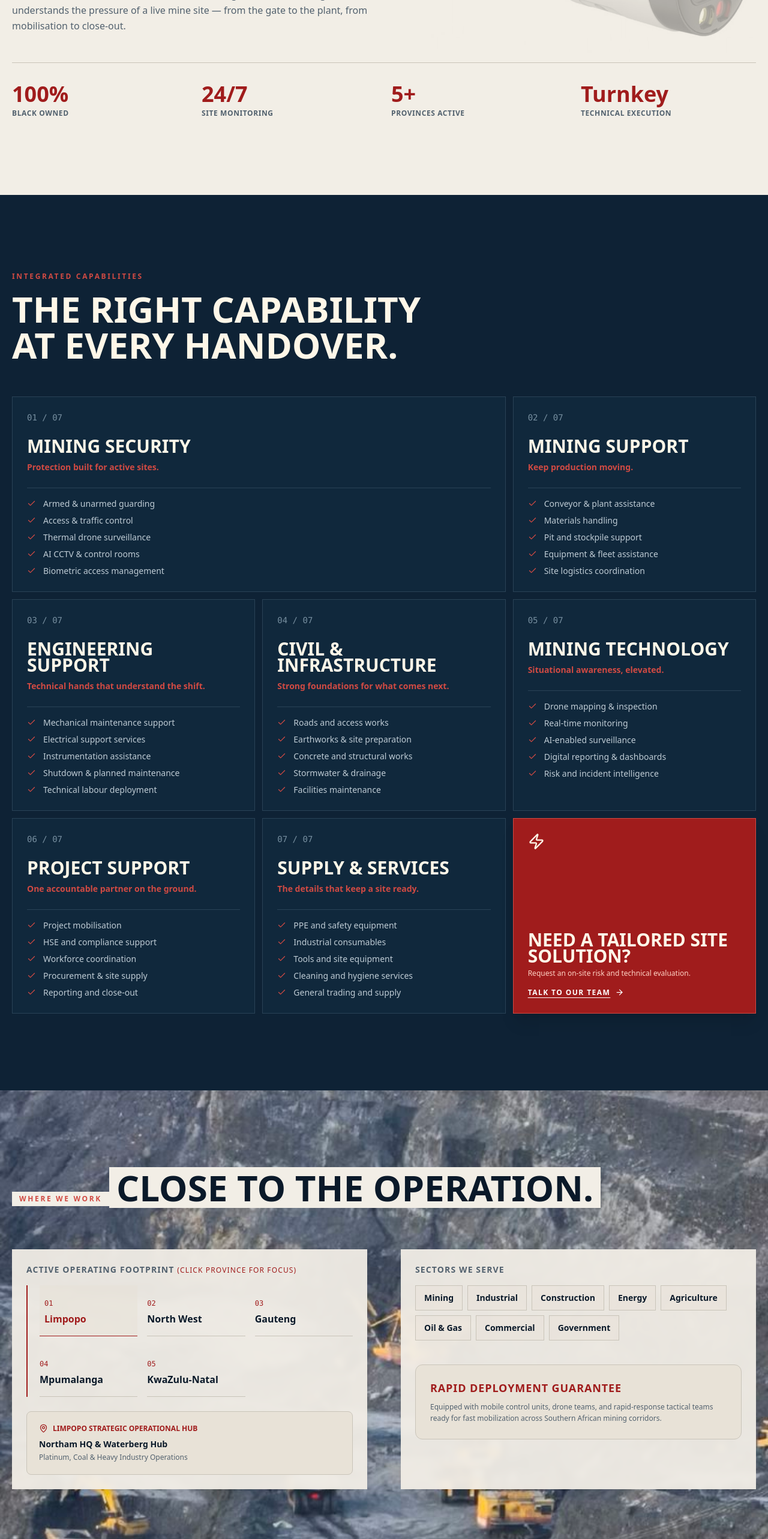
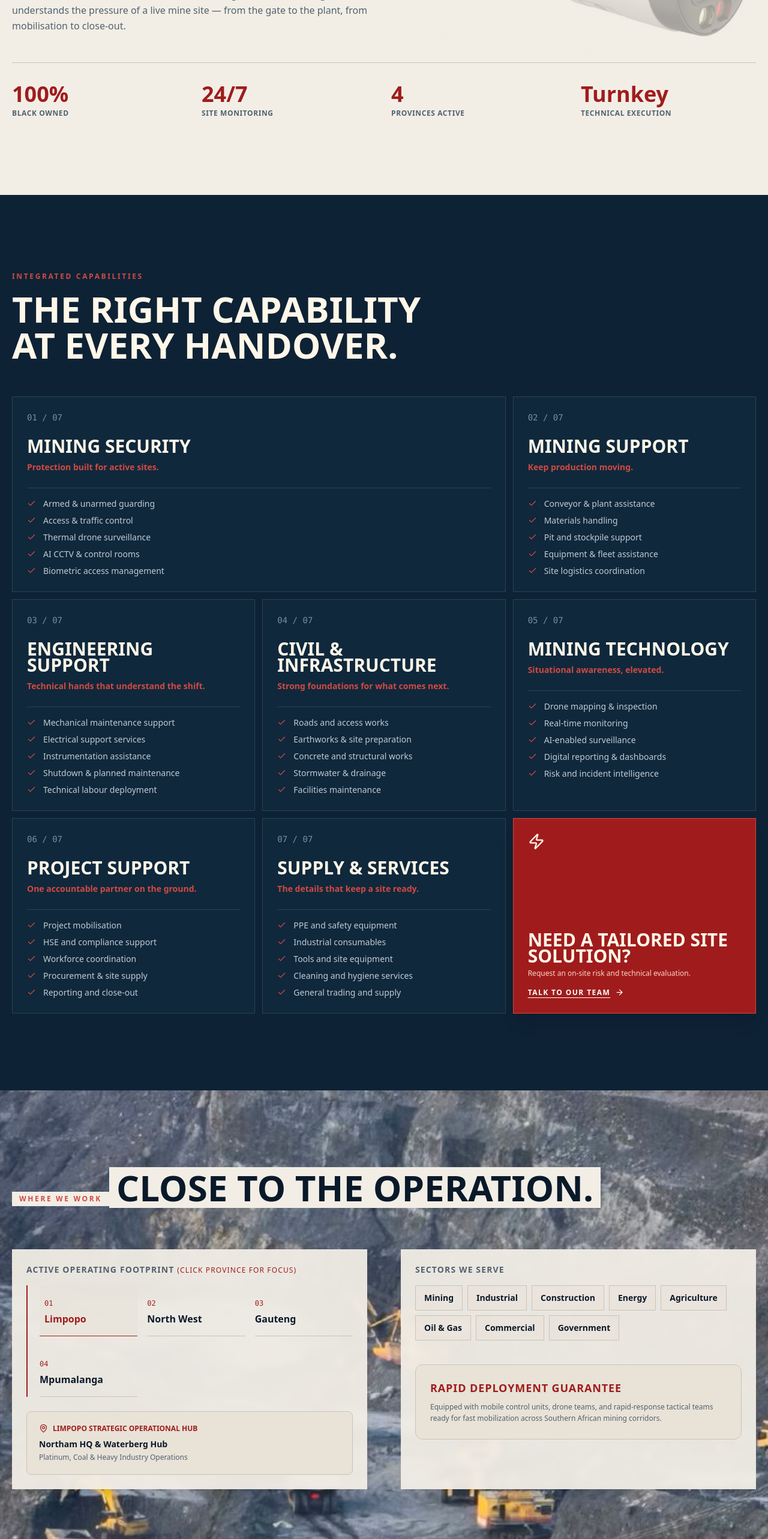
Before and after one commit to damaskbeats/Reconcile, a React (Vite) app: page / in a window 1280 px wide. Shown: the part 1480-4046 px from the top of the page at 60% size. Built offline with nearby package versions, Linux system fonts and the light colour scheme.

Commit message:
Update App.tsx

```diff
--- a/src/App.tsx
+++ b/src/App.tsx
@@ -28,7 +28,6 @@ const regionDetails: Record<string, { base: string; focus: string; lat: number;
   'North West': { base: 'Rustenburg Operational Office', focus: 'PGM Mining Belt & Infrastructure Support', lat: -25.6672, lng: 27.2424 },
   'Gauteng': { base: 'Centurion Logistics Hub', focus: 'Corporate Security & Technology Monitoring', lat: -25.8601, lng: 28.1878 },
   'Mpumalanga': { base: 'eMalahleni / Witbank Field Support', focus: 'Energy, Coal Operations & Heavy Fleet Logistics', lat: -25.8752, lng: 29.2318 },
-  'KwaZulu-Natal': { base: 'Richards Bay & Durban Supply Route', focus: 'Port Security, Logistics & Infrastructure', lat: -28.7830, lng: 32.0377 },
 };
 
 const regions = Object.keys(regionDetails);
@@ -433,7 +432,7 @@ export default function App() {
                 <span className="mt-1 block text-xs font-bold uppercase tracking-wider text-[#52616e]">Site Monitoring</span>
               </div>
               <div>
-                <span className="block text-3xl font-extrabold text-[#a01c1c] md:text-4xl">5+</span>
+                <span className="block text-3xl font-extrabold text-[#a01c1c] md:text-4xl">4</span>
                 <span className="mt-1 block text-xs font-bold uppercase tracking-wider text-[#52616e]">Provinces Active</span>
               </div>
               <div>
@@ -647,7 +646,7 @@ export default function App() {
           <div className="mx-auto max-w-7xl grid gap-16 md:grid-cols-2">
             <div>
               <p className="mb-4 text-xs font-bold uppercase tracking-[.22em] text-[#d04a43]">Start a conversation</p>
-              <h2 className="text-4xl font-bold uppercase leading-[.95] md:text-5xl">Let's make the site stronger.</h2>
+              <h2 className="text-4xl font-bold uppercase leading-[.95] md:text-5xl">Let's strengthen your operations.</h2>
               <p className="mt-4 text-sm text-[#52616e] max-w-md">
                 Get in touch with our operating directors directly to request a site visit, risk audit, or customized tender proposal.
               </p>
@@ -655,14 +654,11 @@ export default function App() {
                 <a href="tel:0145470989" className="flex items-center gap-4 font-semibold transition-colors hover:text-[#a01c1c]">
                   <Phone className="text-[#a01c1c]" size={19} />014 547 0989 <small className="text-[#52616e]">Tel</small>
                 </a>
-                <a href="tel:0646492868" className="flex items-center gap-4 font-semibold transition-colors hover:text-[#a01c1c]">
-                  <Phone className="text-[#a01c1c]" size={19} />064 649 2868 <small className="text-[#52616e]">Cell</small>
-                </a>
                 <a href="https://wa.me/27615879808" target="_blank" rel="noopener noreferrer" className="flex items-center gap-4 font-semibold transition-colors hover:text-[#a01c1c]">
                   <WhatsAppIcon size={19} />061 587 9808 <small className="text-[#52616e]">WhatsApp</small>
                 </a>
-                <a href="mailto:tmaponyane@icloud.com" className="flex items-center gap-4 font-semibold transition-colors hover:text-[#a01c1c]">
-                  <Mail className="text-[#a01c1c]" size={19} />tmaponyane@icloud.com
+                <a href="mailto:sales@reconciles.co.za" className="flex items-center gap-4 font-semibold transition-colors hover:text-[#a01c1c]">
+                  <Mail className="text-[#a01c1c]" size={19} />sales@reconciles.co.za
                 </a>
                 <div className="flex items-start gap-4 text-sm text-[#52616e]">
                   <MapPin className="mt-0.5 shrink-0 text-[#a01c1c]" size={19} />No. 2234 Kgokong Street, EXT 6, Northam, 0360
```
